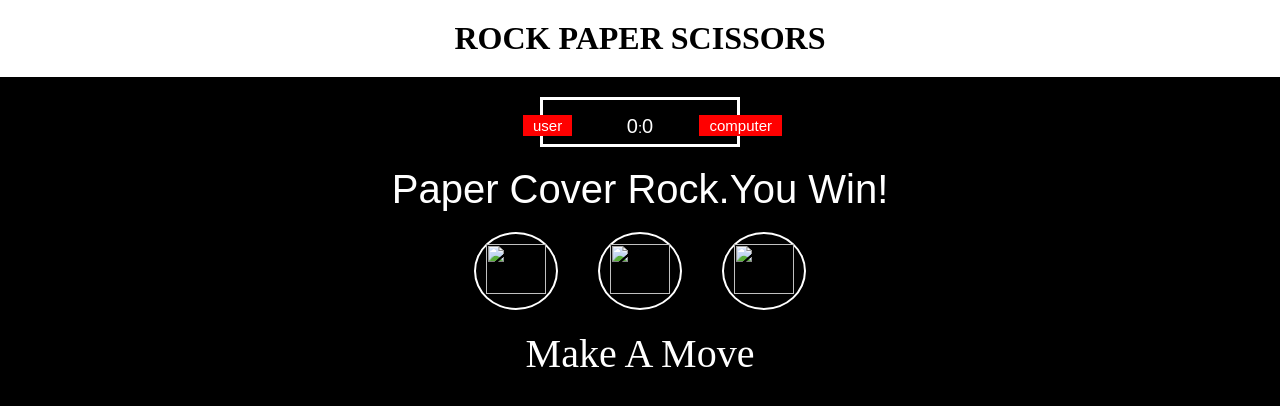
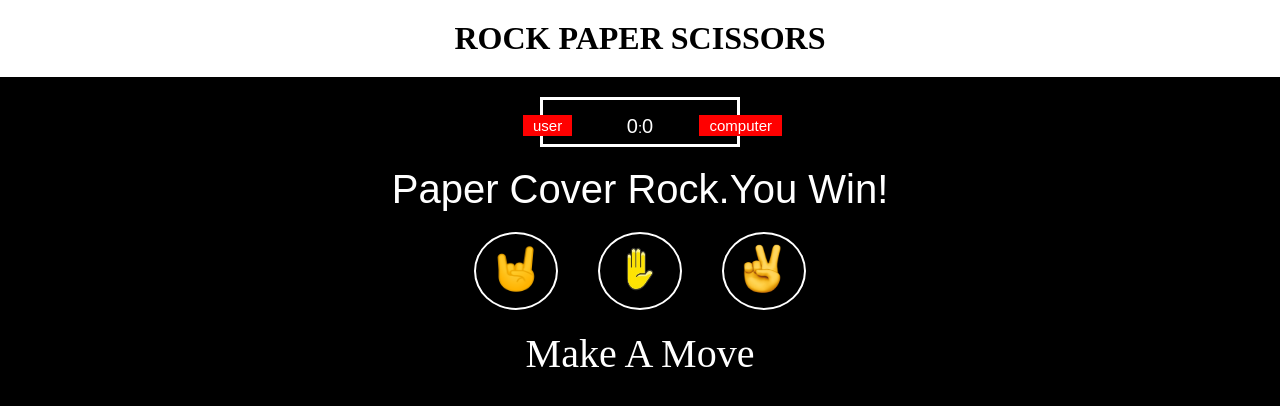
Before and after one commit to siddamgangavamsi/RPSprojects, a plain HTML site: page index.html in a window 1280 px wide. Drawn offline with Linux system fonts and the light colour scheme.

Commit message:
Update index.html

```diff
--- a/index.html
+++ b/index.html
@@ -21,13 +21,13 @@
 
     <div class="choices">
         <div class="choice" id="rock">
-            <img src="images/rock.png" alt="" width="60px" height="50px">
+            <img src="rock.png" alt="" width="60px" height="50px">
         </div>
         <div class="choice" id="paper">
-            <img src="images/paper.png" alt="" width="60px" height="50px">
+            <img src="paper.png" alt="" width="60px" height="50px">
         </div>
         <div class="choice" id="scissor">
-            <img src="images/scissor.webp" alt="" width="60px" height="50px">
+            <img src="scissor.webp" alt="" width="60px" height="50px">
         </div>
     </div>
     <p id="action-message">Make a move</p>
```
